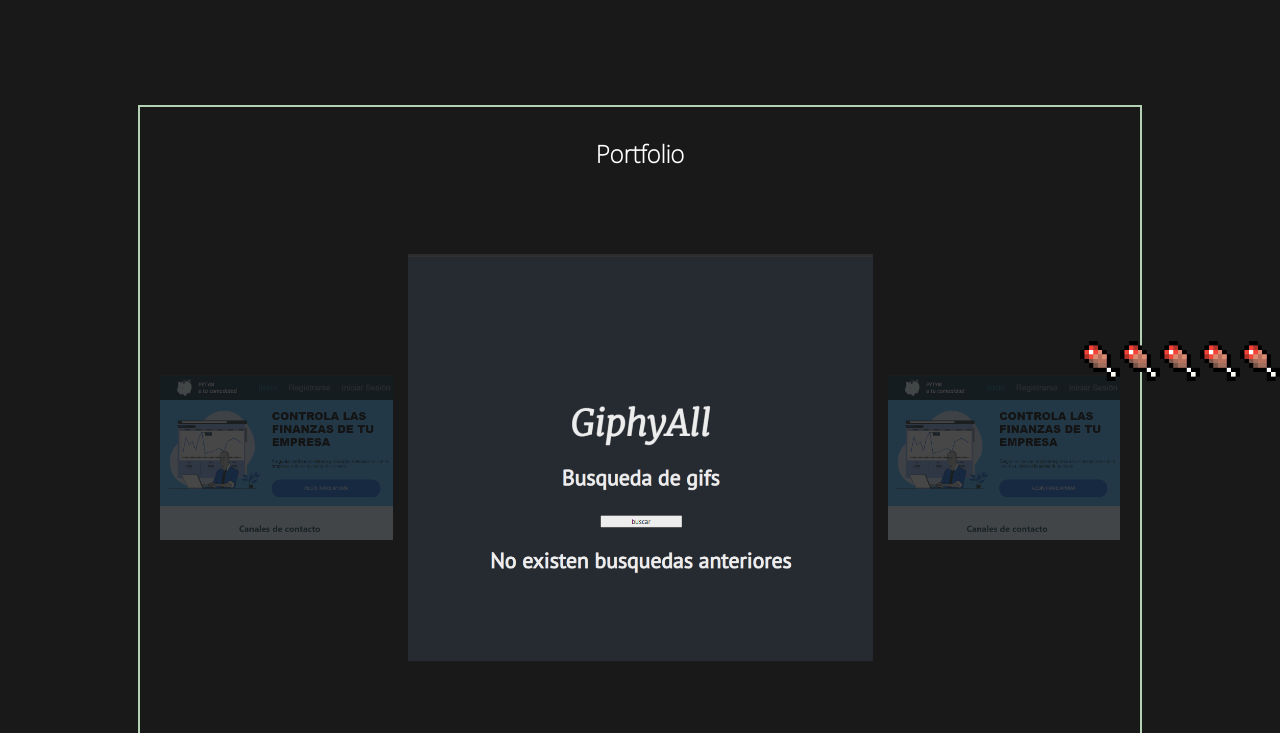
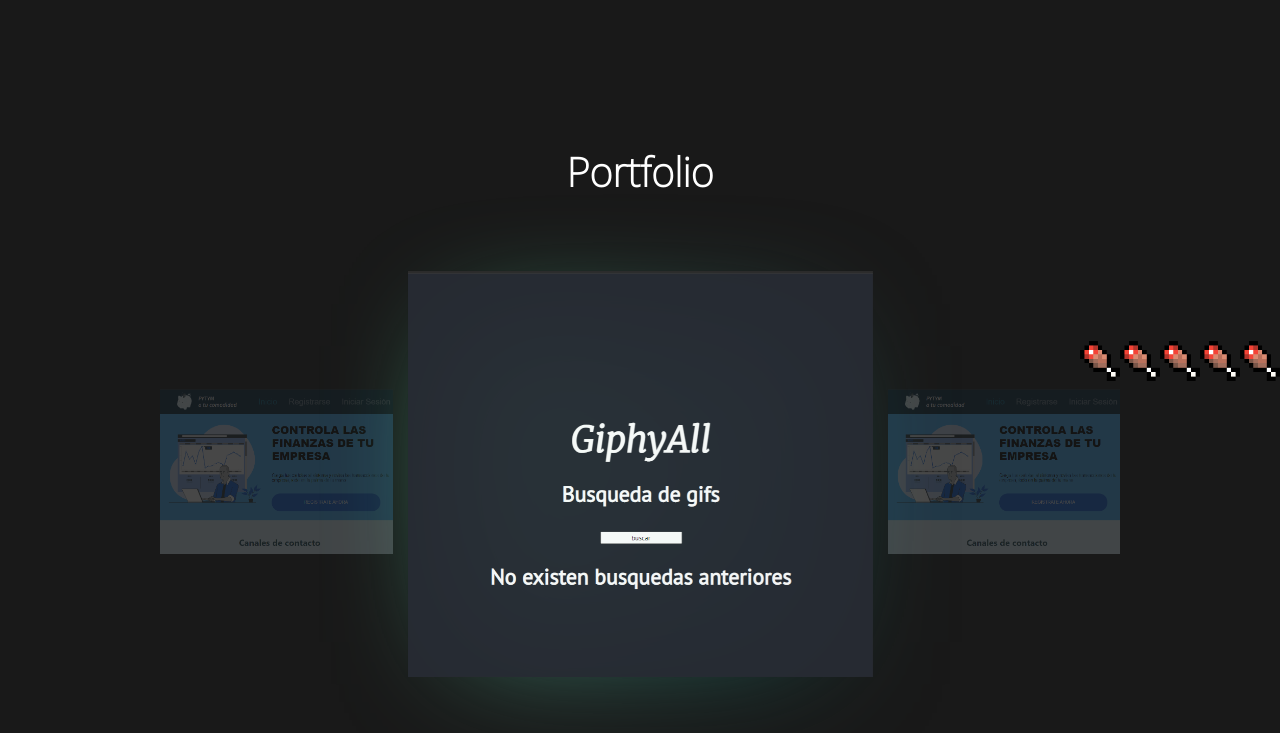
Before and after one commit to Dbaljeet/AngeloWebsite, a React (Vite) app in the folder AngeloWebsite/: page / in a window 1280 px wide. Shown: the part 414-1147 px from the top of the page. Built offline with nearby package versions, Linux system fonts and the light colour scheme.

Commit message:
Fix styles portfolio
-Add background color image portfolio
-Fix secondary title

```diff
--- a/AngeloWebsite/src/App.css
+++ b/AngeloWebsite/src/App.css
@@ -85,3 +85,64 @@ body{
 .close:after {
   transform: rotate(-45deg);
 }
+
+
+/* ANIMACIONES IMAGEN CENTRAL PORTFOLIO */
+
+@property --rotate {
+  syntax: "<angle>";
+  initial-value: 132deg;
+  inherits: false;
+}
+
+:root {
+  --card-height: 65vh;
+  --card-width: calc(var(--card-height) / 1.5);
+}
+
+
+.FigureCenter {
+  position: relative;
+  justify-content: center;
+  align-items: center;
+  text-align: center;
+  display: flex;
+  cursor: pointer;
+}
+
+.FigureCenter:hover {
+  transition: color 1s;
+}
+.FigureCenter:hover:before, .FigureCenter:hover:after {
+  animation: none;
+  opacity: 0;
+}
+
+.FigureCenter::after {
+  position: absolute;
+  content: "";
+  top: 20px;
+  left: 0;
+  right: 0;
+  z-index: -1;
+  height: 100%;
+  width: 100%;
+  margin: 0 auto;
+  transform: scale(0.73);
+  filter: blur(calc(var(--card-height) / 6));
+  background-image: linear-gradient(
+    var(--rotate)
+    , #5dffb3, #468b7a 43%, #0b4b48);
+    opacity: 1;
+  transition: opacity .5s;
+  animation: spin 4.5s linear infinite;
+}
+
+@keyframes spin {
+  0% {
+    --rotate: 0deg;
+  }
+  100% {
+    --rotate: 360deg;
+  }
+}
--- a/AngeloWebsite/src/components/Portfolio/Portfolio.jsx
+++ b/AngeloWebsite/src/components/Portfolio/Portfolio.jsx
@@ -90,7 +90,7 @@ const Portfolio = () =>{
                 <Figure>
                     <IMG loading="lazy" src={`${previousImage}`} alt="img1" onClick={Previous} className="carr"/>
                 </Figure>
-                <Figure>
+                <Figure className="FigureCenter">
                     <IMG loading="lazy" onClick={()=>setShowModal(true)} src={`${selectedImage}`} alt="img2" className={loaded? 'loaded' : ''} onLoad={()=>setLoaded(true)}/>
                 </Figure>
 
--- a/AngeloWebsite/src/components/Portfolio/styles.jsx
+++ b/AngeloWebsite/src/components/Portfolio/styles.jsx
@@ -6,18 +6,21 @@ export const ContentScroll = styled.div`
     height:auto;
 `
 export const Section = styled.section`
-  outline: 2px solid #b2d1b5;
   padding:10px 0;
   width:100%;
+  @media screen and (max-width: 622px) {
+    outline: 2px solid #b2d1b5;
+  }
 `
 
 export const IMG = styled.img`
+    z-index:1;
     cursor: pointer;
     object-fit:cover;
     max-width:500px;
     min-width:200px;
     width:100%;
-    opacity:0;
+    opacity:0.2;
     transition: Spawn 1s;
     align-self:center;
     &.loaded{
@@ -37,7 +40,7 @@ export const IMG = styled.img`
 
     @keyframes Spawn {
       from {
-        opacity: 0.2;
+        opacity: 0.5;
       }
       to {
         opacity: 1;
--- a/AngeloWebsite/src/components/Titles/index.jsx
+++ b/AngeloWebsite/src/components/Titles/index.jsx
@@ -6,12 +6,15 @@ export const PrincipalTitle = styled.h1`
     display:inline-block;
     padding: 20px 100px;
     margin: 100px 0;
+    font-size:3rem;
     //-webkit-text-stroke: 0.1px #000;
 `
 
 
 export const  SecondaryTitle = styled.h2`
+    text-align:center;
     color: ${props => props.colorRef};
     display:block;
-    padding: 20px 100px;
+    padding: 5px 0px;
+    font-size:2.5rem;
 `
```
